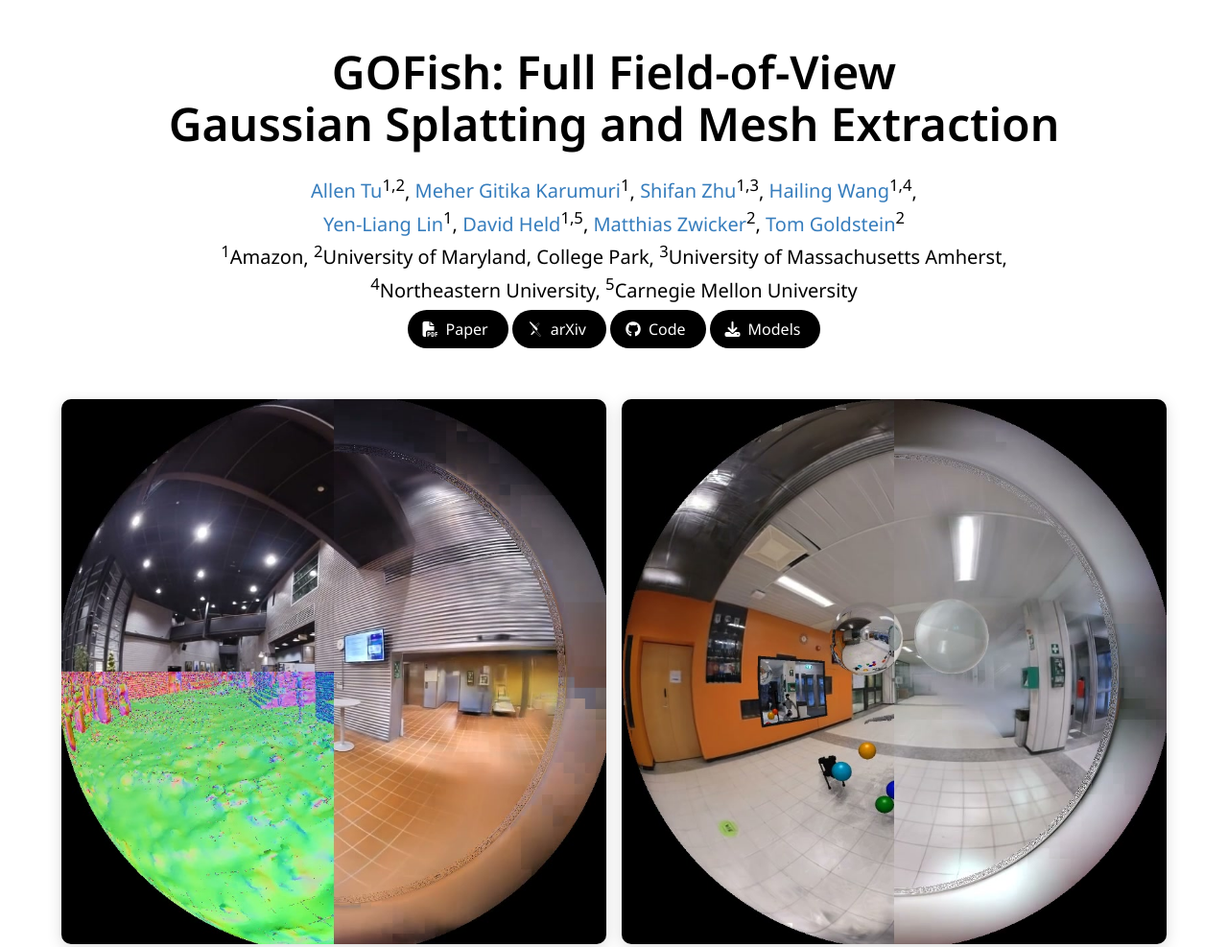
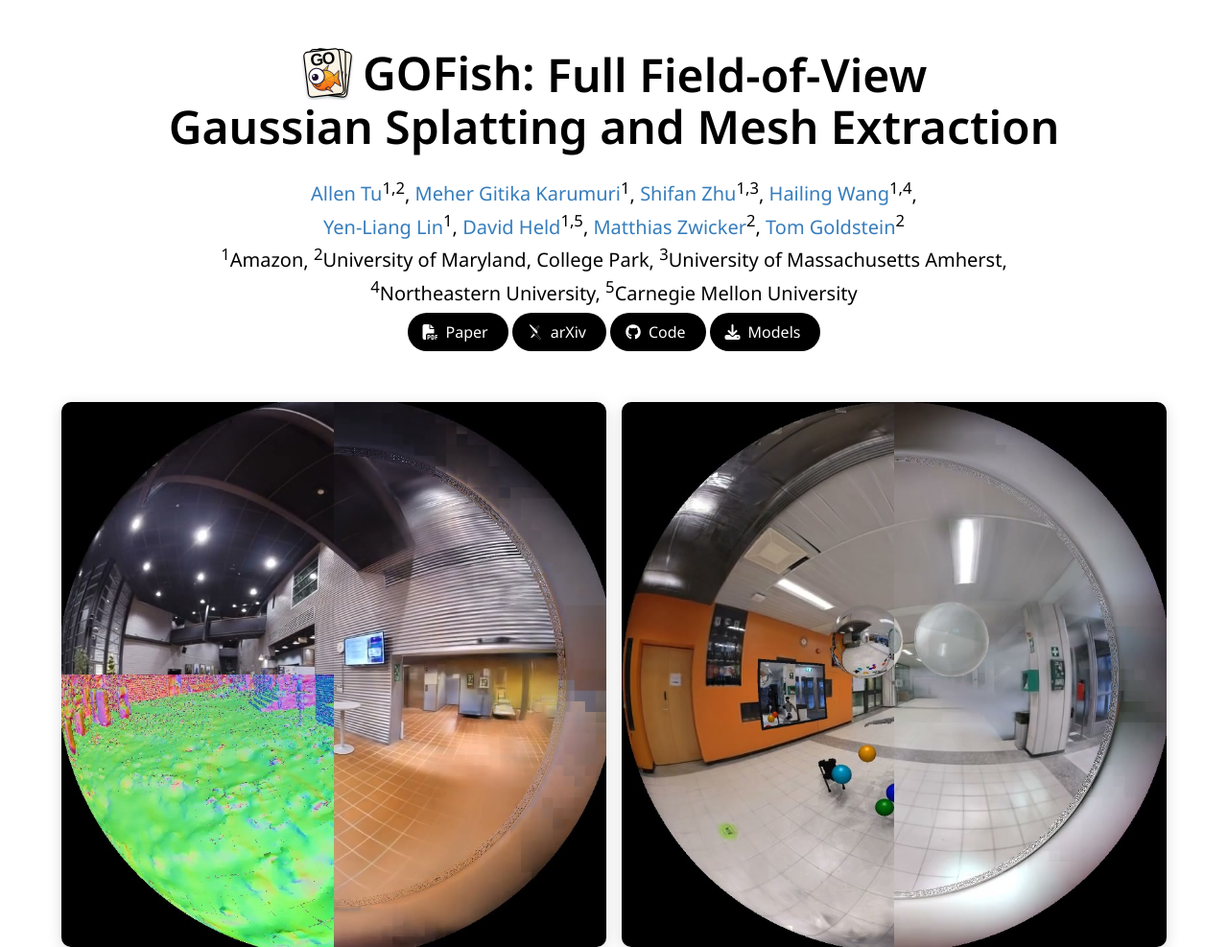
Before and after one commit to 3dgofish/3dgofish.github.io, a website: page index.html in a window 1280 px wide. Shown: the top 987 px of the page at 96% size. Drawn offline with nearby package versions, Linux system fonts and the light colour scheme; grey boxes are pictures that could not be loaded; a web font is replaced by a local one.

Commit message:
Add GOFish logo to title

```diff
--- a/index.html
+++ b/index.html
@@ -117,7 +117,7 @@
         media="print" onload="this.media='all'">
     <noscript><link rel="stylesheet" href="https://fonts.googleapis.com/css?family=Google+Sans&amp;display=swap"></noscript>
 
-    <link rel="stylesheet" href="./static/css/site.css?v=2026.10.27.5">
+    <link rel="stylesheet" href="./static/css/site.css?v=2026.10.30.1">
     <script defer src="./static/js/site.js?v=2026.10.27.1"></script>
     <script defer src="./static/js/math-fit.js?v=2026.10.19.1"></script>
     <!-- tex-chtml, not tex-mml-chtml: there is no <math> markup on this page. The
@@ -146,7 +146,10 @@
                     <div class="columns is-centered">
                         <div class="column has-text-centered">
                             <h1 class="title is-1 publication-title">
-                                GOFish: Full <span class="title-phrase">Field-of-View</span><br class="title-break">
+                                <span class="publication-title-brand"><img class="publication-title-logo"
+                                        src="./static/images/gofish-logo.svg?v=2026.10.17.4"
+                                        alt="" aria-hidden="true">GOFish:</span> Full
+                                <span class="title-phrase">Field-of-View</span><br class="title-break">
                                 <span class="title-phrase">Gaussian Splatting</span> and
                                 <span class="title-phrase">Mesh Extraction</span>
                             </h1>
--- a/static/css/index.css
+++ b/static/css/index.css
@@ -141,6 +141,20 @@ body {
 
 .publication-title.is-1 {
   font-size: clamp(1.65rem, 5.2vw, 3rem);
+}
+
+.publication-title-brand {
+  display: inline-flex;
+  align-items: center;
+  gap: 0.18em;
+  white-space: nowrap;
+  vertical-align: -0.16em;
+}
+
+.publication-title-logo {
+  width: 1.16em;
+  height: 1.16em;
+  flex: none;
 }
 
 .title-phrase {
```
Also changed, not shown: static/css/site.css.
